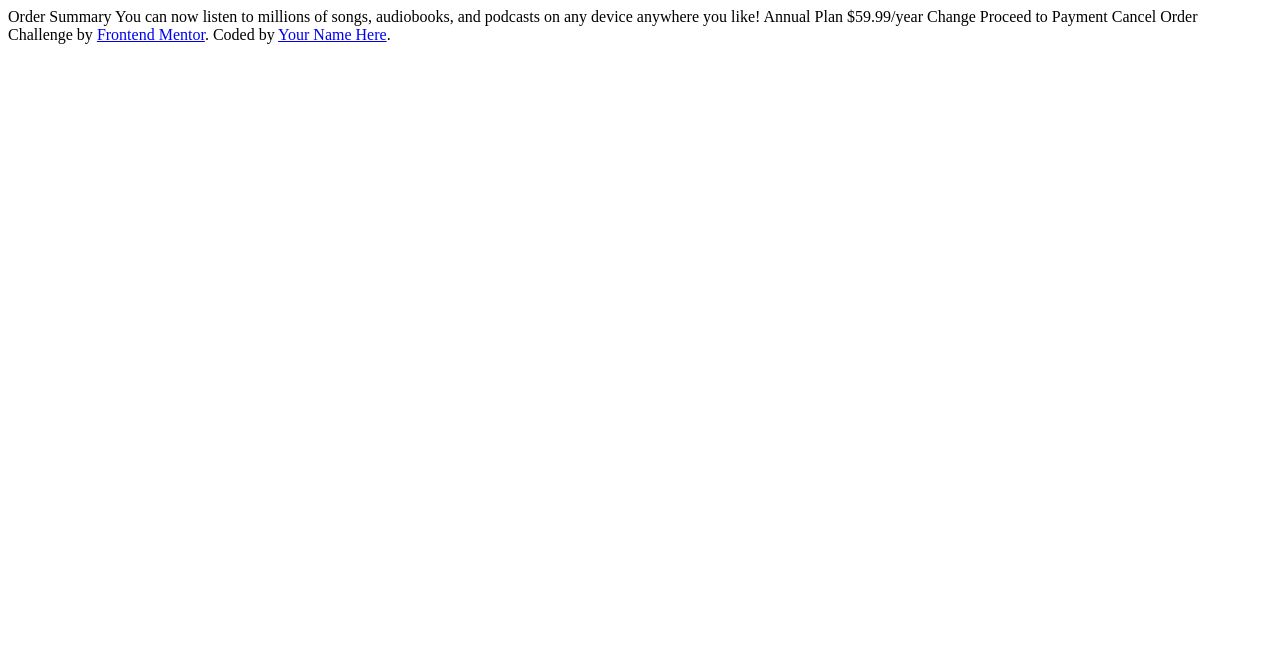
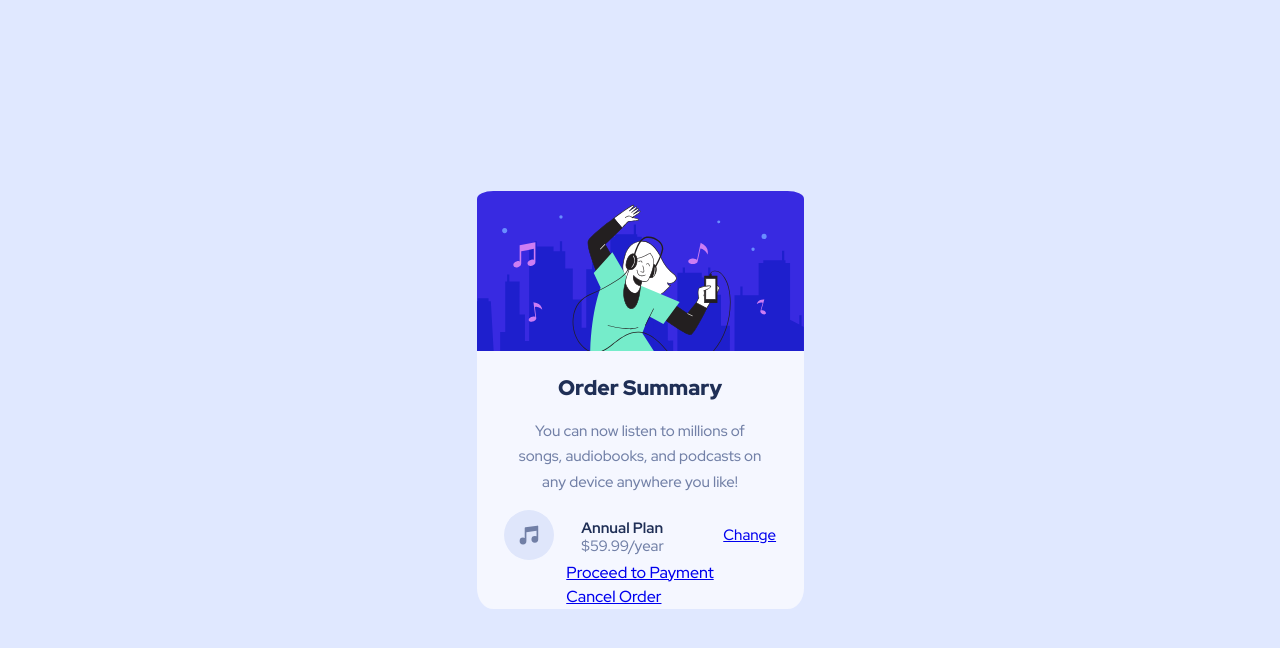
Before and after one commit to SSKubyshkin/frontend-mentor-challenges, a plain HTML site: page 004 Order summary component (first attempt)/index.html in a window 1280 px wide. Drawn offline with Linux system fonts and the light colour scheme.

Commit message:
Update 004

```diff
--- a/004 Order summary component (first attempt)/index.html
+++ b/004 Order summary component (first attempt)/index.html
@@ -3,28 +3,37 @@
 <head>
   <meta charset="UTF-8">
   <meta name="viewport" content="width=device-width, initial-scale=1.0">
-  <link rel="icon" type="image/png" sizes="32x32" href="./images/favicon-32x32.png">
-
+  <link rel="stylesheet" href="style.css">
+  <link rel="icon" type="image/png" sizes="32x32"
+    href="./images/favicon-32x32.png">
+  <link href="https://fonts.googleapis.com/css2?family=Red+Hat+Display:wght@500;700;900&display=swap" rel="stylesheet">
   <title>Frontend Mentor | Order summary card</title>
 </head>
 <body>
-
-  Order Summary
-
-  You can now listen to millions of songs, audiobooks, and podcasts on any
-  device anywhere you like!
-
-  Annual Plan
-  $59.99/year
-
-  Change
-
-  Proceed to Payment
-  Cancel Order
-
-  <div class="attribution">
-    Challenge by <a href="https://www.frontendmentor.io?ref=challenge" target="_blank">Frontend Mentor</a>.
-    Coded by <a href="#">Your Name Here</a>.
+<main class="main">
+  <div class="picture">
+    <img src="images/illustration-hero.svg" alt="hero image"
+      class="picture__image">
   </div>
+  <div class="description">
+    <h1 class="description__title">Order Summary</h1>
+    <p class="description__text">
+      You can now listen to millions of songs, audiobooks, and podcasts on any
+      device anywhere you like!
+    </p>
+  </div>
+  <div class="order">
+    <img src="images/icon-music.svg" alt="Music icon" class="order__image">
+    <div class="order__plan">
+      <h2 class="order__plan__name">Annual Plan</h2>
+      <p class="order__plan__price">$59.99/year</p>
+    </div>
+    <a href="#" class="order__change">Change</a>
+  </div>
+  <div class="buttons">
+    <a href="#" class="buttons__proceed">Proceed to Payment</a>
+    <a href="#" class="buttons_cancel">Cancel Order</a>
+  </div>
+</main>
 </body>
 </html>
--- /dev/null
+++ b/004 Order summary component (first attempt)/scss/_variables.scss
@@ -0,0 +1,19 @@
+// Colors
+
+// primary
+$pale-blue: hsl(225, 100%, 94%);
+$bright-blue: hsl(245, 75%, 52%);
+
+// neutral
+$very-pale-blue: hsl(225, 100%, 98%);
+$desaturated-blue: hsl(224, 23%, 55%);
+$dark-blue: hsl(223, 47%, 23%);
+
+// Typography
+
+$font-standard: 1rem;
+$font-small: 0.9375rem;
+$font-stack: 'Red Hat Display', sans-serif;
+$weight-medium: 500;
+$weight-bold: 700;
+$weight-black: 900;
--- a/004 Order summary component (first attempt)/scss/style.scss
+++ b/004 Order summary component (first attempt)/scss/style.scss
@@ -0,0 +1,102 @@
+@import "variables";
+
+html {
+	font-size: 100%;
+	box-sizing: border-box;
+}
+
+*, *::before, *::after {
+	box-sizing: inherit;
+}
+
+body {
+	margin: 0;
+	padding: 0;
+    line-height: 1.5;
+    font-family: $font-stack;
+    font-size: $font-standard;
+    font-weight: $weight-medium;
+    color: $desaturated-blue;
+    background-color: $pale-blue;
+    min-height: 100vh;
+    width: 100%;
+    display: flex;
+    justify-content: center;
+    align-items: center;
+}
+
+.main {
+    width: 20.4375rem;
+    background-color: $very-pale-blue;
+    display: flex;
+    justify-content: center;
+    align-items: center;
+    flex-direction: column;
+    border-radius: 5%;
+
+    .picture {
+
+        &__image {
+            border-top-left-radius: 5%;
+            border-top-right-radius: 5%;
+            max-width: 100%;
+            height: auto;
+        }
+    }
+    .description {
+        width: 16rem;
+        text-align: center;
+
+        &__title {
+            font-size: 1.3125rem;
+            font-weight: $weight-black;
+            color: $dark-blue;
+        }
+
+        &__text {
+            line-height: 1.7;
+            font-size: $font-small;
+        }
+    }
+    .order {
+        width: 100%;
+        display: flex;
+        justify-content: space-evenly;
+        align-items: center;
+
+        &__image {
+            width: 50px;
+            height: 50px;
+        }
+
+        &__plan {
+            flex-direction: column;
+            line-height: 0;
+            align-items: center;
+
+            &__name {
+                font-size: $font-small;
+                color: $dark-blue;
+                margin-top: 1.1rem;
+            }
+
+            &__price {
+                font-size: $font-small;
+                margin-top: 1.1rem;
+            }
+        }
+
+        &__change {
+            font-size: $font-small;
+            margin-left: 2rem;
+        }
+    }
+    .buttons {
+        &__proceed {
+            display: block;
+        }
+        &__cancel {
+            display: block;
+        }
+    }
+}
```
Also changed, not shown: 004 Order summary component (first attempt)/style.css, 1 other file.
